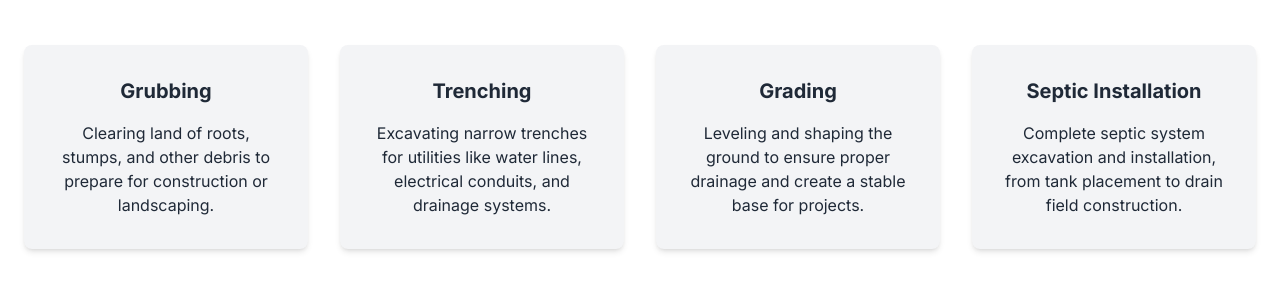
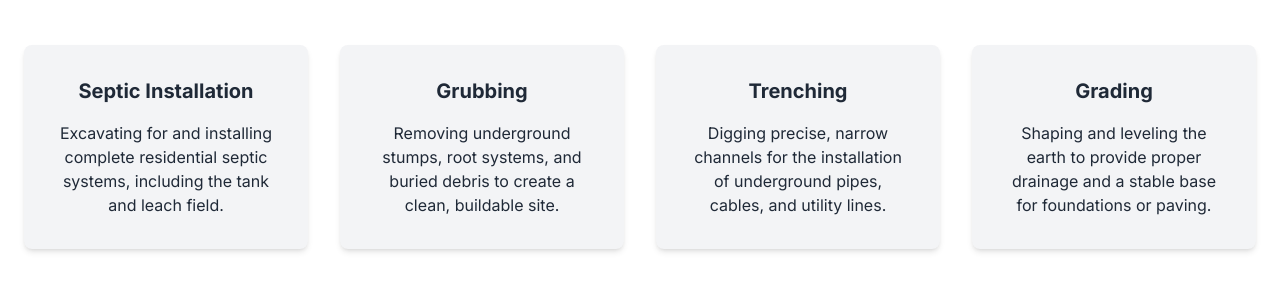
Before and after one commit to hamnerben/lz-digging, a plain HTML site: page index.html in a window 1280 px wide. Shown: the part 663-952 px from the top of the page. Drawn offline with nearby package versions, Linux system fonts and the light colour scheme.

Commit message:
fixed descriptions

```diff
--- a/index.html
+++ b/index.html
@@ -59,25 +59,25 @@
             <div class="container mx-auto px-6">
                 <h2 class="text-3xl font-bold text-center mb-12">Our Services</h2>
                 <div class="grid grid-cols-1 md:grid-cols-2 lg:grid-cols-4 gap-8">
+                    <!-- Service 4 -->
+                   <div class="bg-gray-100 p-8 rounded-lg shadow-md text-center">
+                       <h3 class="text-xl font-bold mb-4">Septic Installation</h3>
+                       <p>Excavating for and installing complete residential septic systems, including the tank and leach field.</p>
+                   </div>
                     <!-- Service 1 -->
                     <div class="bg-gray-100 p-8 rounded-lg shadow-md text-center">
                         <h3 class="text-xl font-bold mb-4">Grubbing</h3>
-                        <p>Clearing land of roots, stumps, and other debris to prepare for construction or landscaping.</p>
+                        <p>Removing underground stumps, root systems, and buried debris to create a clean, buildable site.</p>
                     </div>
                     <!-- Service 2 -->
                     <div class="bg-gray-100 p-8 rounded-lg shadow-md text-center">
                         <h3 class="text-xl font-bold mb-4">Trenching</h3>
-                        <p>Excavating narrow trenches for utilities like water lines, electrical conduits, and drainage systems.</p>
+                        <p>Digging precise, narrow channels for the installation of underground pipes, cables, and utility lines.</p>
                     </div>
                     <!-- Service 3 -->
                     <div class="bg-gray-100 p-8 rounded-lg shadow-md text-center">
                         <h3 class="text-xl font-bold mb-4">Grading</h3>
-                        <p>Leveling and shaping the ground to ensure proper drainage and create a stable base for projects.</p>
-                    </div>
-                     <!-- Service 4 -->
-                    <div class="bg-gray-100 p-8 rounded-lg shadow-md text-center">
-                        <h3 class="text-xl font-bold mb-4">Septic Installation</h3>
-                        <p>Complete septic system excavation and installation, from tank placement to drain field construction.</p>
+                        <p>Shaping and leveling the earth to provide proper drainage and a stable base for foundations or paving.</p>
                     </div>
                 </div>
             </div>
```
